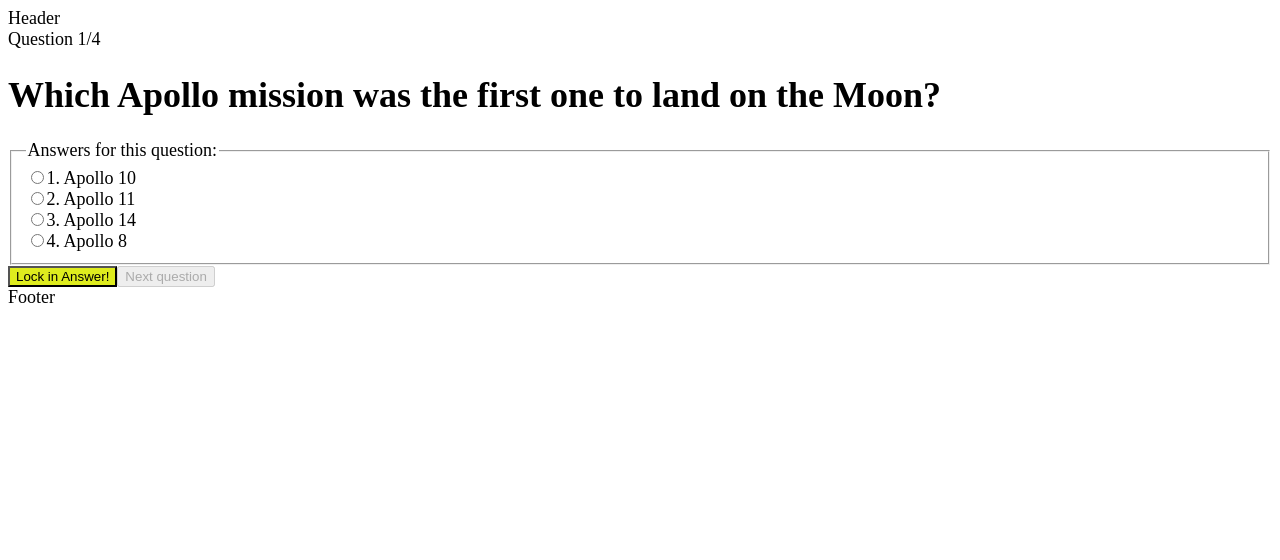
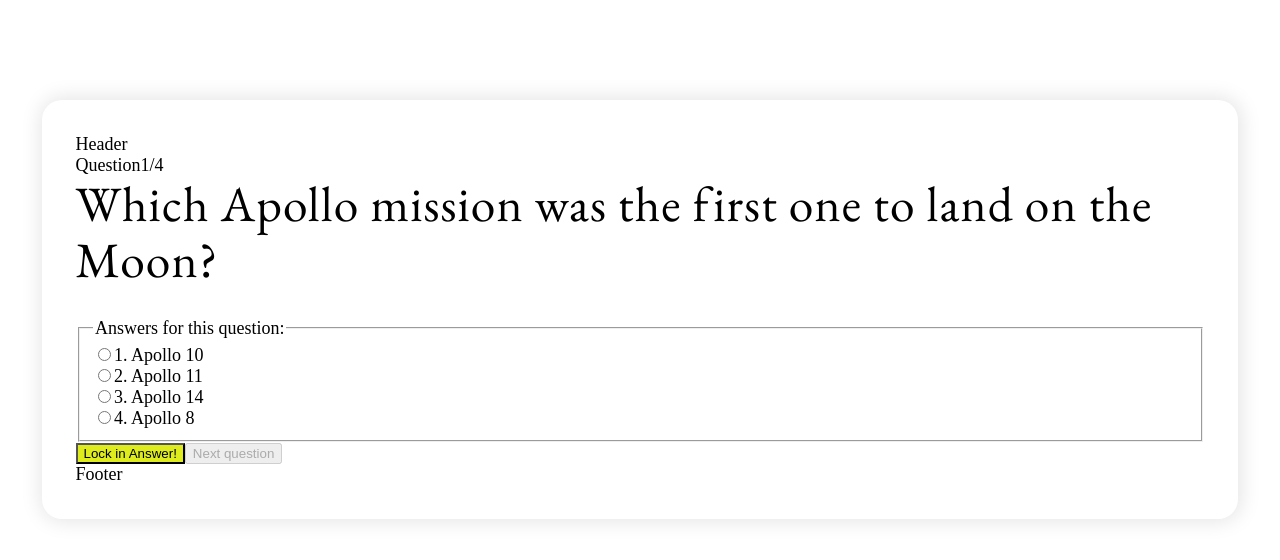
Before and after one commit to danny-englander/react-trivia-game, a React (Create React App) app: page / in a window 1280 px wide. Shown: the top 560 px of the page. Built offline with nearby package versions, Linux system fonts and the light colour scheme.

Commit message:
Misc css module theming

```diff
--- a/public/index.html
+++ b/public/index.html
@@ -13,6 +13,11 @@
       href="https://fonts.googleapis.com/css2?family=Roboto:ital,wght@0,100;0,300;0,400;0,500;0,700;0,900;1,100;1,300;1,400;1,500;1,700;1,900&display=swap"
       rel="stylesheet"
       />
+    <link rel="preconnect" href="https://fonts.googleapis.com">
+    <link rel="preconnect" href="https://fonts.gstatic.com" crossorigin>
+    <link
+      href="https://fonts.googleapis.com/css2?family=EB+Garamond&display=swap"
+      rel="stylesheet">
     <title>React Trivia Game</title>
   </head>
 
--- a/src/App.js
+++ b/src/App.js
@@ -5,6 +5,7 @@ import Header from './components/Header';
 import Footer from './components/Footer';
 import 'normalize-css'
 import './assets/scss/global-styles.scss'
+import Container from './assets/scss/components/container.module.scss'
 
 function App() {
   return (
@@ -15,7 +16,8 @@ function App() {
         </a>
       </div>
 
-      <div className="App">
+      <div className={Container.app_wrap}>
+        <div className={Container.app_inner}>
           <Header />
           <main id='main-content'>
             {/* Wrap Game in the <GameProvider> wrap so as to get context and state globally. */}
@@ -26,6 +28,7 @@ function App() {
 
           <Footer />
         </div>
+      </div>
     </>
   );
 }
--- a/src/assets/scss/components/container.module.scss
+++ b/src/assets/scss/components/container.module.scss
@@ -0,0 +1,13 @@
+@use "sass-rem" as rem;
+@use "../utils" as *;
+
+.app_wrap {
+  @include container(1200px);
+  margin-top: 100px;
+}
+
+.app_inner {
+  border-radius: 20px;
+  box-shadow: 1px 0px 20px 3px rgba(0, 0, 0, 0.1);
+  padding: rem.convert(30px);
+}
--- a/src/assets/scss/global/_index.scss
+++ b/src/assets/scss/global/_index.scss
@@ -1 +1,2 @@
 @forward "base";
+@forward "typography";
--- a/src/assets/scss/global/base.scss
+++ b/src/assets/scss/global/base.scss
@@ -29,3 +29,7 @@ html {
     padding: 20px;
   }
 }
+
+h1 {
+  font-family: "EB Garamond", serif;
+}
--- /dev/null
+++ b/src/assets/scss/global/typography.scss
@@ -0,0 +1,21 @@
+@use "sass-rem" as rem;
+@use "../utils" as *;
+@use "sass-mq/mq" with (
+  $breakpoints: $breakpoints
+);
+
+.h1,
+h1 {
+  font-size: rem.convert(30px);
+  line-height: rem.convert(38px);
+  margin-bottom: rem.convert(19px);
+  letter-spacing: rem.convert(1px);
+  font-weight: 400;
+  margin-top: 0;
+
+  @include mq.mq($from: large) {
+    font-size: rem.convert(44px);
+    line-height: rem.convert(50px);
+    margin-bottom: rem.convert(26px);
+  }
+}
--- a/src/assets/scss/utils/mixins.scss
+++ b/src/assets/scss/utils/mixins.scss
@@ -1,3 +1,5 @@
+@use "sass-rem" as rem;
+
 // Hide visually.
 @mixin visually-hidden() {
   position: absolute !important;
@@ -7,3 +9,10 @@
   width: 1px;
   word-wrap: normal;
 }
+
+@mixin container($max-width) {
+  max-width: rem.convert($max-width);
+  padding-left: rem.convert(30px);
+  padding-right: rem.convert(30px);
+  margin: 0 auto;
+}
--- a/src/assets/scss/utils/settings.scss
+++ b/src/assets/scss/utils/settings.scss
@@ -1,8 +1,8 @@
 // Define breakpoints
 $breakpoints: (
-  mobile: 320px,
-  tablet: 740px,
-  desktop: 980px,
+  small: 320px,
+  medium: 740px,
+  large: 980px,
   wide: 1200px,
   ultra_wide: 1400px,
 );
--- a/src/components/Game.jsx
+++ b/src/components/Game.jsx
@@ -2,7 +2,7 @@ import React, { useContext, useState } from 'react'
 import { GameContext } from '../contexts/GameContext'
 import Question from './Question'
 import Results from './Results'
-import Button from '../assets/scss/components/button.module.scss'
+
 import Buttons from './Buttons'
 
 const Game = () => {
@@ -37,8 +37,7 @@ const Game = () => {
       {!gameState.showResults && (
         <>
           {/* Question component, pass props into component. */}
-          Question {gameState.currentQuestionIndex + 1}/
-          {gameState.questions.length}
+
           <Question
             onChange={onChange}
             onLockClick={onLockClick}
--- a/src/components/Question.jsx
+++ b/src/components/Question.jsx
@@ -3,7 +3,7 @@ import { GameContext } from '../contexts/GameContext'
 import Answer from './Answer'
 
 // Receive props from Game.
-const Question = ({ onChange, onLockClick, selectedAnswer }) => {
+const Question = ({ onChange, selectedAnswer }) => {
   // Define the global game context.
   const [gameState, dispatch] = useContext(GameContext)
   // Define the current question gameState index.
@@ -12,6 +12,15 @@ const Question = ({ onChange, onLockClick, selectedAnswer }) => {
 
   return (
     <>
+      {/* Question number, e.g. 1/8 */}
+      <div className="eyebrow">
+        <span>Question</span>
+        <span>
+          {gameState.currentQuestionIndex + 1}/{gameState.questions.length}
+        </span>
+      </div>
+
+      {/* Game question */}
       <h1 className="question">{currentQuestion.question}</h1>
 
       {/* If gameState.resultsMessage, show the results message and score. */}
@@ -22,6 +31,7 @@ const Question = ({ onChange, onLockClick, selectedAnswer }) => {
         </div>
       )}
 
+      {/* Start the answers form */}
       <form>
         <fieldset>
           <legend className="visually-hidden">
```
Lines whose indentation alone changed are shown as unchanged.
